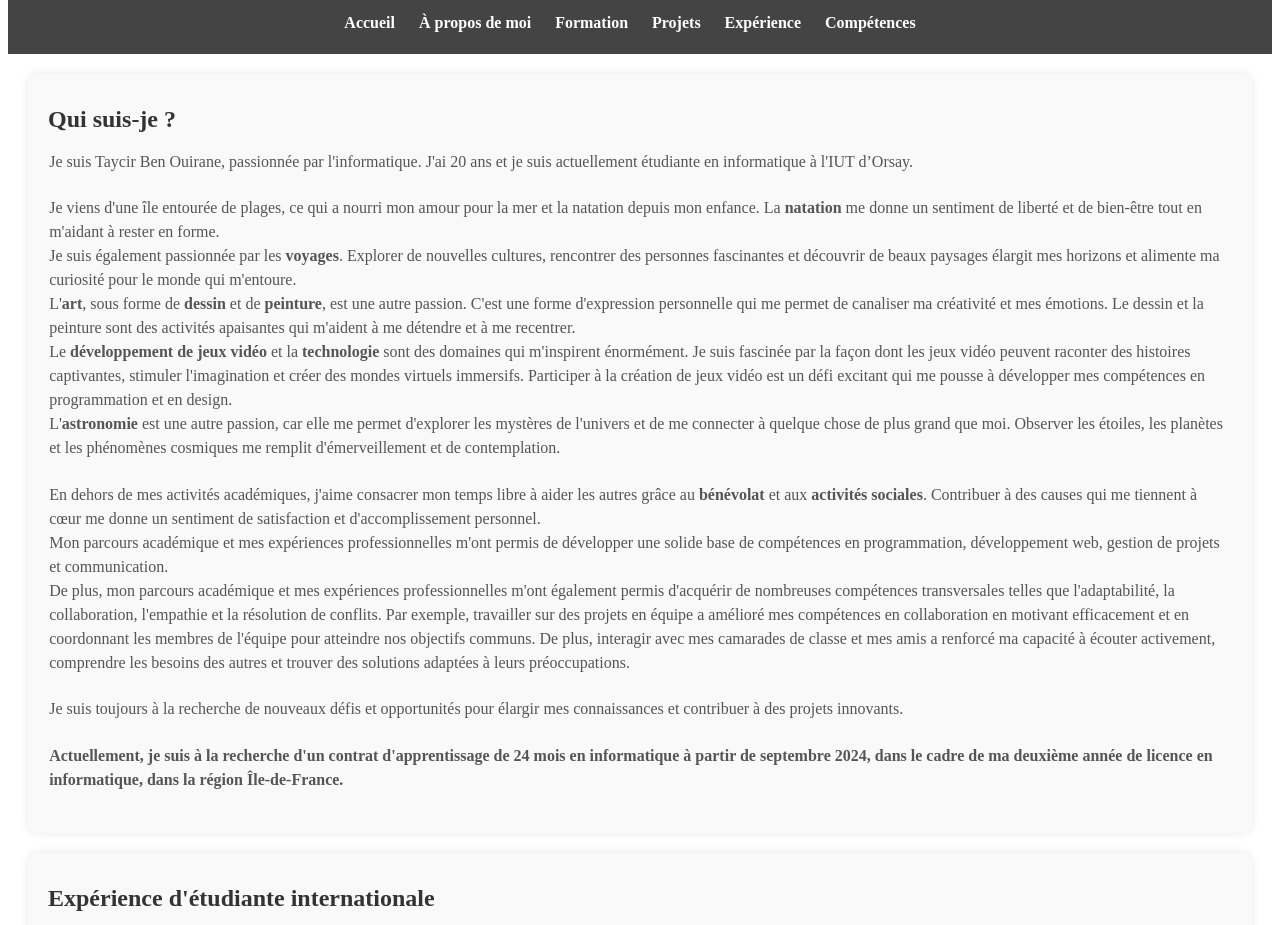
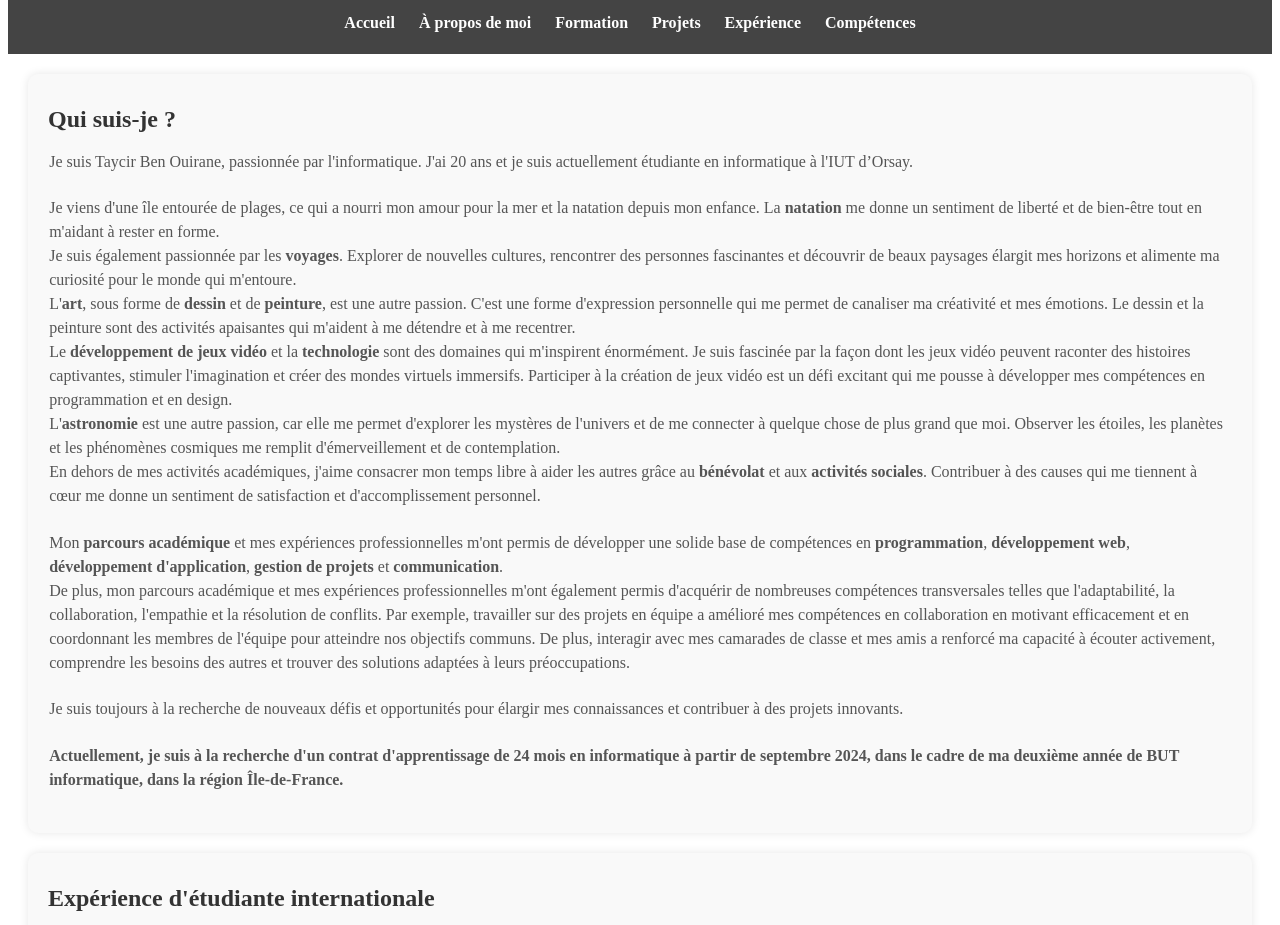
Before and after one commit to Taycir-B/Portfolio-Taycir-Ben-Ouirane-FR, a plain HTML site: page a-propos.html in a window 1280 px wide. Shown: the part 99-1024 px from the top of the page. Drawn offline with Linux system fonts and the light colour scheme.

Commit message:
Update a-propos.html
retouches

```diff
--- a/a-propos.html
+++ b/a-propos.html
@@ -29,15 +29,15 @@
                 <br>Je suis également passionnée par les <strong>voyages</strong>. Explorer de nouvelles cultures, rencontrer des personnes fascinantes et découvrir de beaux paysages élargit mes horizons et alimente ma curiosité pour le monde qui m'entoure.
                 <br>L'<strong>art</strong>, sous forme de <strong>dessin</strong> et de <strong>peinture</strong>, est une autre passion. C'est une forme d'expression personnelle qui me permet de canaliser ma créativité et mes émotions. Le dessin et la peinture sont des activités apaisantes qui m'aident à me détendre et à me recentrer.
                 <br>Le <strong>développement de jeux vidéo</strong> et la <strong>technologie</strong> sont des domaines qui m'inspirent énormément. Je suis fascinée par la façon dont les jeux vidéo peuvent raconter des histoires captivantes, stimuler l'imagination et créer des mondes virtuels immersifs. Participer à la création de jeux vidéo est un défi excitant qui me pousse à développer mes compétences en programmation et en design.
-                <br>L'<strong>astronomie</strong> est une autre passion, car elle me permet d'explorer les mystères de l'univers et de me connecter à quelque chose de plus grand que moi. Observer les étoiles, les planètes et les phénomènes cosmiques me remplit d'émerveillement et de contemplation.
+                <br>L'<strong>astronomie</strong> est une autre passion, car elle me permet d'explorer les mystères de l'univers et de me connecter à quelque chose de plus grand que moi. Observer les étoiles, les planètes et les phénomènes cosmiques me remplit d'émerveillement et de contemplation.<br>
+                En dehors de mes activités académiques, j'aime consacrer mon temps libre à aider les autres grâce au <strong>bénévolat</strong> et aux <strong>activités sociales</strong>. Contribuer à des causes qui me tiennent à cœur me donne un sentiment de satisfaction et d'accomplissement personnel.
             </p>
             <p>
-                En dehors de mes activités académiques, j'aime consacrer mon temps libre à aider les autres grâce au <strong>bénévolat</strong> et aux <strong>activités sociales</strong>. Contribuer à des causes qui me tiennent à cœur me donne un sentiment de satisfaction et d'accomplissement personnel.
-                <br>Mon parcours académique et mes expériences professionnelles m'ont permis de développer une solide base de compétences en programmation, développement web, gestion de projets et communication.
+                Mon <strong>parcours académique</strong> et mes expériences professionnelles m'ont permis de développer une solide base de compétences en <strong>programmation</strong>, <strong>développement web</strong>, <strong>développement d'application</strong>, <strong>gestion de projets</strong> et <strong>communication</strong>.
                 <br>De plus, mon parcours académique et mes expériences professionnelles m'ont également permis d'acquérir de nombreuses compétences transversales telles que l'adaptabilité, la collaboration, l'empathie et la résolution de conflits. Par exemple, travailler sur des projets en équipe a amélioré mes compétences en collaboration en motivant efficacement et en coordonnant les membres de l'équipe pour atteindre nos objectifs communs. De plus, interagir avec mes camarades de classe et mes amis a renforcé ma capacité à écouter activement, comprendre les besoins des autres et trouver des solutions adaptées à leurs préoccupations.
             </p>
             <p>Je suis toujours à la recherche de nouveaux défis et opportunités pour élargir mes connaissances et contribuer à des projets innovants.</p>
-            <p><strong>Actuellement, je suis à la recherche d'un contrat d'apprentissage de 24 mois en informatique à partir de septembre 2024, dans le cadre de ma deuxième année de licence en informatique, dans la région Île-de-France.</strong></p>
+            <p><strong>Actuellement, je suis à la recherche d'un contrat d'apprentissage de 24 mois en informatique à partir de septembre 2024, dans le cadre de ma deuxième année de BUT informatique, dans la région Île-de-France.</strong></p>
         </section>
         <section class="experience">
             <h2>Expérience d'étudiante internationale</h2>
```
